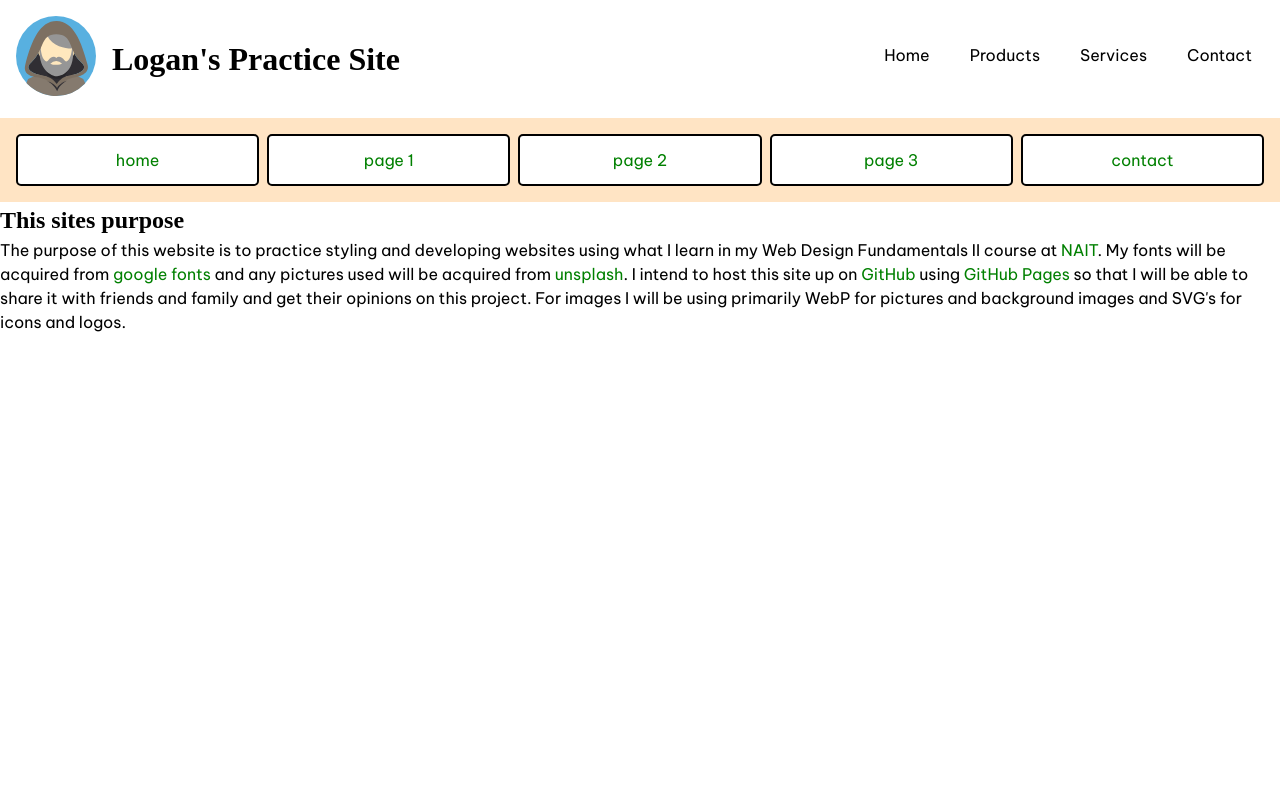
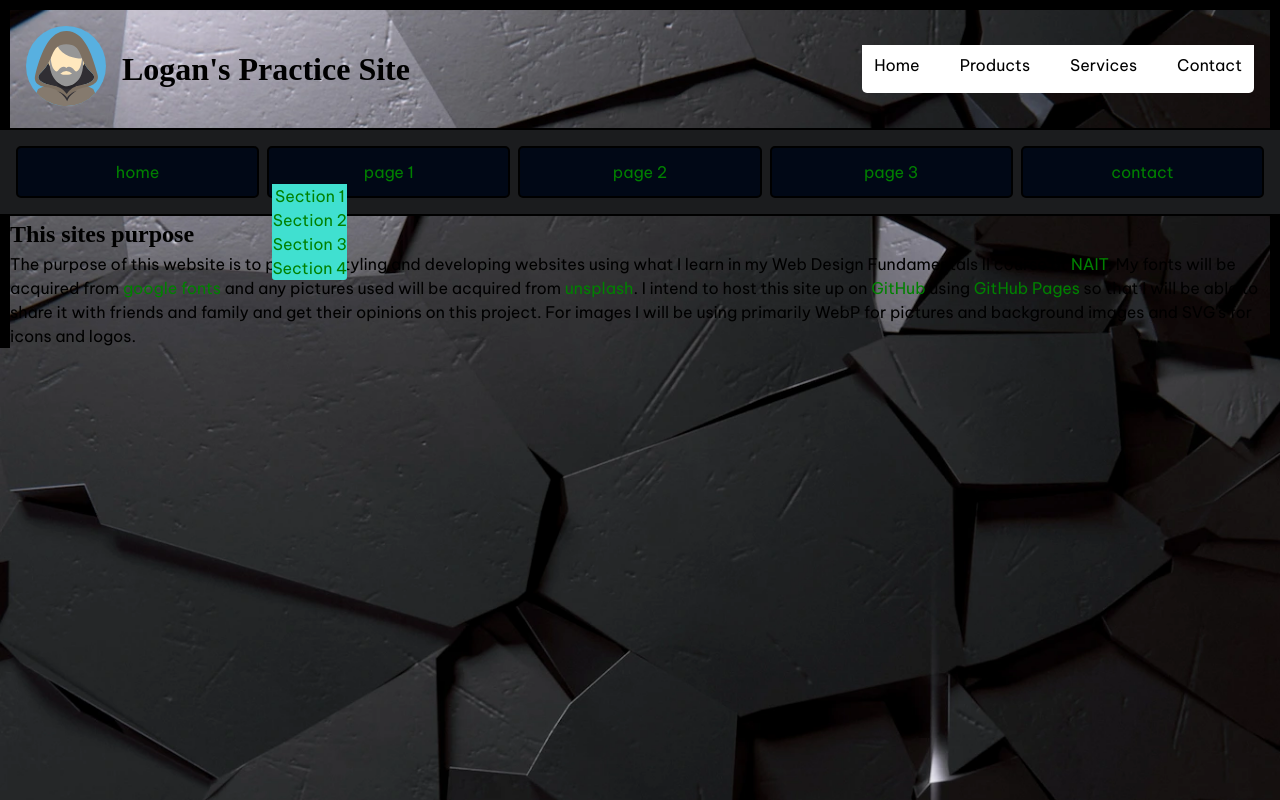
Before and after one commit to lmagnuson07/practice-site, a plain HTML site: page index.html in a window 1280 px wide. Both pictures are taken after a click on the link "page 1". Drawn offline with Linux system fonts and the light colour scheme; a web font is replaced by a local one.

Commit message:
Background pictures and colors done on main page

```diff
--- a/css/styles.css
+++ b/css/styles.css
@@ -1,5 +1,18 @@
+html {
+    background: url("../img/home-page-html-repeating-bg-2.webp");
+}
+
 body {
     font-family: 'Be Vietnam Pro', sans-serif;
+}
+
+.main-page-body {
+    background: url("../img/home-page-body-bg-small.webp") top center / 700px no-repeat;
+}
+
+.inner-container {
+    border-left: 10px solid black;
+    border-right: 10px solid black;
 }
 
 /* ******************** typography *********************** */
@@ -11,7 +24,7 @@ h4 {
 }
 
 h1 {
-    flex: 1 1 10.625rem;
+    flex: 1 1 9rem;
     margin-left: 1rem;
 }
 
@@ -22,6 +35,9 @@ h1 {
     align-items: center;
     justify-content: flex-end;
     padding: 1rem;
+    border-top: 10px solid black;
+    /* border-left: 10px solid black;
+    border-right: 10px solid black; */
 }
 
 .svg-anchor {
@@ -47,11 +63,12 @@ h1 {
     overflow: hidden;
     transition: max-height 0.7s ease-in-out;
     position: absolute;
-    top: 13.125rem;
+    top: 14.5rem;
     right: 0;
     background-color: rgba(116, 36, 36, 0.95);
     width: 100vw;
     border-radius: 0 0 5px 5px;
+    z-index: 2;
 }
 
 .show-nav {
@@ -72,9 +89,16 @@ h1 {
     background-color: cornflowerblue;
     border-radius: .3125rem;
 }
-/* ************************************************************ */
+
+/* ******************** main page styles ******************** */
+.home-page-main a {
+    color: green;
+}
+
 .banner-nav {
-    background-color: bisque;
+    border-top: 2px solid black;
+    border-bottom: 2px solid black;
+    background-color: #1b1c1e;
     padding: 1rem;
 }
 
@@ -82,48 +106,90 @@ h1 {
     display: flex;
     flex-flow: wrap;
     gap: 0.5rem;
+    border-left: none;
+    border-right: none;
 }
 
 .secondary-navigation li {
+    position: relative;
+    /* white-space: nowrap; */
+}
+
+.secondary-navigation a {
+    display: block;
+}
+
+.secondary-navigation > li:hover ul {
+    visibility: visible;
+    opacity: 1;
+}
+
+.secondary-navigation > li {
     border: 2px solid black;
     border-radius: 5px;
-    background-color: #fff;
+    background-color: #010816;
     text-align: center;
     padding: 0.75rem 0.2rem;
     flex: 1 1 4.375rem;
 }
 
-/* ******************** main page styles ******************** */
-.home-page-main a {
-    color: green;
+.secondary-navigation li:focus-within > ul,
+.secondary-navigation li > ul:focus {
+    visibility: visible;
+    opacity: 1;
+    display: block;
+}
+
+.submenu {
+    background-color: turquoise;
+    border-radius: 0 0 3px 3px;
+    position: absolute;
+    visibility: hidden;
+    opacity: 0;
+    transition: all 0.5s ease;
+    z-index: 1;
 }
 
 @media screen and (min-width: 333px) {
-    .header-nav{
-        top: 10rem;
+    h1 {
+        flex: 1 1 10.625rem;
     }
 }
 
 
 @media screen and (min-width: 336px) {
-    h1 {
-        min-width: 13rem;
-    }
-
     .secondary-navigation li {
         flex: 1 1 6rem;
     }
 }
 
-@media screen and (min-width: 394px) {
+@media screen and (min-width: 353px) {
     .header-nav {
-        top: 7.1875rem;
+        top: 11.5rem;
+    }
+}
+
+@media screen and (min-width: 375px) {
+    h1 {
+        flex: 1 1 13.125rem;
+    }
+}
+
+@media screen and (min-width: 416px) {
+    .header-nav {
+        top: 8.625rem;
     }
 }
 
 @media screen and (min-width: 440px) {
     .secondary-navigation li {
         flex: 1 1 8.125rem;
+    }
+}
+
+@media screen and (min-width: 545px) {
+    .header-nav {
+        top: 8rem;
     }
 }
 
@@ -146,7 +212,9 @@ h1 {
 }
 
 @media screen and (min-width: 700px) {
-
+    .main-page-body {
+        background: url(../img/home-page-body-bg-med.webp) top center / cover no-repeat;
+    }
 }
 
 @media screen and (min-width: 755px) {
@@ -165,6 +233,10 @@ h1 {
 
 @media screen and (min-width: 960px) {
     /* **************************** header-nav ******************************** */
+    .main-page-body {
+        background: url(../img/home-page-body-bg-large.webp) top center / cover no-repeat;
+    }
+
     .toggle-btn {
         display: none;
     }
@@ -195,6 +267,13 @@ h1 {
 }
 
 @media screen and (min-width: 1400px) {
+    .main-header {
+        margin-top: 2rem;
+    }
+    .main-page-body {
+        background: url(../img/home-page-body-bg-full.webp) top center / 1360px no-repeat;
+    }
+
     .inner-container {
         width: 1360px;
         margin: 0 auto;
--- a/index.html
+++ b/index.html
@@ -66,9 +66,33 @@
         <nav class="banner-nav">
             <ul class="secondary-navigation inner-container">
                 <li><a href="#">home</a></li>
-                <li><a href="#">page 1</a></li>
-                <li><a href="#">page 2</a></li>
-                <li><a href="#">page 3</a></li>
+                <li>
+                    <a href="#">page 1</a>
+                    <ul class="submenu">
+                        <li><a href="#">Section 1</a></li>
+                        <li><a href="#">Section 2</a></li>
+                        <li><a href="#">Section 3</a></li>
+                        <li><a href="#">Section 4</a></li>
+                    </ul>
+                </li>
+                <li>
+                    <a href="#">page 2</a>
+                    <ul class="submenu">
+                        <li><a href="#">Section 1</a></li>
+                        <li><a href="#">Section 2</a></li>
+                        <li><a href="#">Section 3</a></li>
+                        <li><a href="#">Section 4</a></li>
+                    </ul>
+                </li>
+                <li>
+                    <a href="#">page 3</a>
+                    <ul class="submenu">
+                        <li><a href="#">Section 1</a></li>
+                        <li><a href="#">Section 2</a></li>
+                        <li><a href="#">Section 3</a></li>
+                        <li><a href="#">Section 4</a></li>
+                    </ul>
+                </li>
                 <li><a href="#">contact</a></li>
             </ul>
         </nav>
```
Also changed, not shown: img/home-page-body-bg-full.webp (added), img/home-page-body-bg-large.webp (added), img/home-page-body-bg-med.webp (added), img/home-page-body-bg-small.webp (added), img/home-page-html-repeating-bg-2.webp (added), img/home-page-html-repeating-bg.webp (added).
